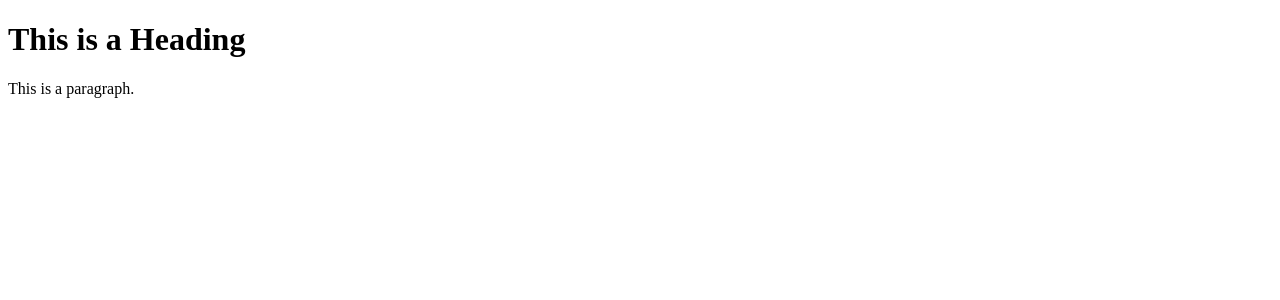
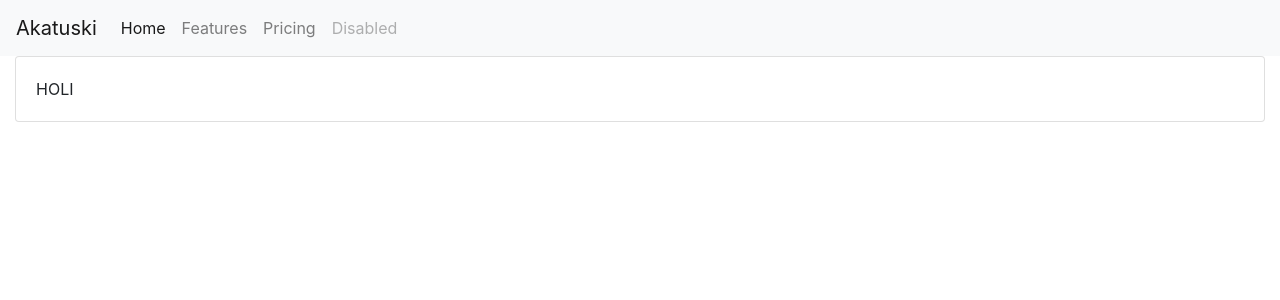
Before and after one commit to AkatsukiTracker/AkatsukiTracker, a Django app: page /tracker/home/ in a window 1280 px wide. Shown: the top 300 px of the page. Run offline with Django 3.2, Linux system fonts and the light colour scheme.

Commit message:
home view

```diff
--- a/akatsuki/templates/home.html
+++ b/akatsuki/templates/home.html
@@ -1,12 +1,40 @@
 <!DOCTYPE html>
 <html>
 <head>
-<title>Home</title>  <!-- Arreglate estos xd -->
+	<title>Akatsuki Tracker</title>
+	<link rel="stylesheet" href="https://cdn.jsdelivr.net/npm/bootstrap@4.5.3/dist/css/bootstrap.min.css" integrity="sha384-TX8t27EcRE3e/ihU7zmQxVncDAy5uIKz4rEkgIXeMed4M0jlfIDPvg6uqKI2xXr2" crossorigin="anonymous">
 </head>
 <body>
 
-<h1>This is a Heading</h1>
-<p>This is a paragraph.</p>
 
+<nav class="navbar navbar-expand-lg navbar-light bg-light">
+  <a class="navbar-brand" href="#">Akatuski</a>
+  <button class="navbar-toggler" type="button" data-toggle="collapse" data-target="#navbarNavAltMarkup" aria-controls="navbarNavAltMarkup" aria-expanded="false" aria-label="Toggle navigation">
+    <span class="navbar-toggler-icon"></span>
+  </button>
+  <div class="collapse navbar-collapse" id="navbarNavAltMarkup">
+    <div class="navbar-nav">
+      <a class="nav-link active" href="#">Home <span class="sr-only">(current)</span></a>
+      <a class="nav-link" href="#">Features</a>
+      <a class="nav-link" href="#">Pricing</a>
+      <a class="nav-link disabled" href="#" tabindex="-1" aria-disabled="true">Disabled</a>
+    </div>
+  </div>
+</nav>
+<div class="container-fluid">
+	<div class="row">
+		<div class="col">
+			<div class="card">
+				<div class="card-body">
+					HOLI
+				</div>
+			</div>
+		</div>
+	</div>
+</div>
+
+
+<script src="https://code.jquery.com/jquery-3.5.1.slim.min.js" integrity="sha384-DfXdz2htPH0lsSSs5nCTpuj/zy4C+OGpamoFVy38MVBnE+IbbVYUew+OrCXaRkfj" crossorigin="anonymous"></script>
+<script src="https://cdn.jsdelivr.net/npm/bootstrap@4.5.3/dist/js/bootstrap.bundle.min.js" integrity="sha384-ho+j7jyWK8fNQe+A12Hb8AhRq26LrZ/JpcUGGOn+Y7RsweNrtN/tE3MoK7ZeZDyx" crossorigin="anonymous"></script>
 </body>
 </html>
```
Also changed, not shown: akatsuki/apps/users/migrations/__init__.py (added).
